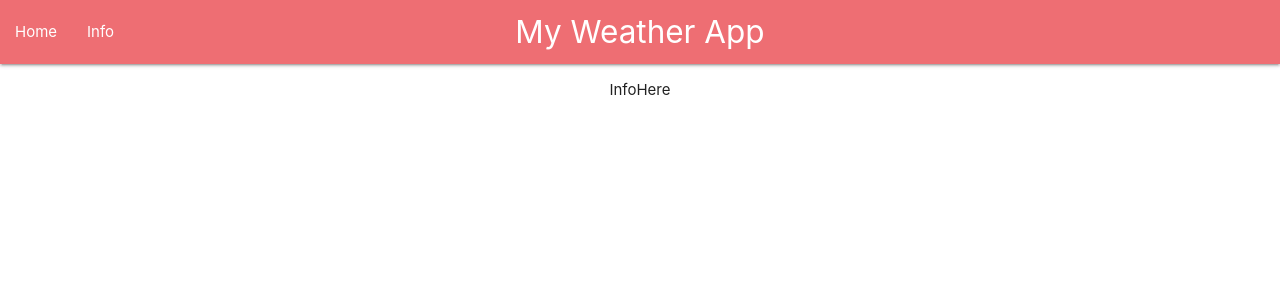
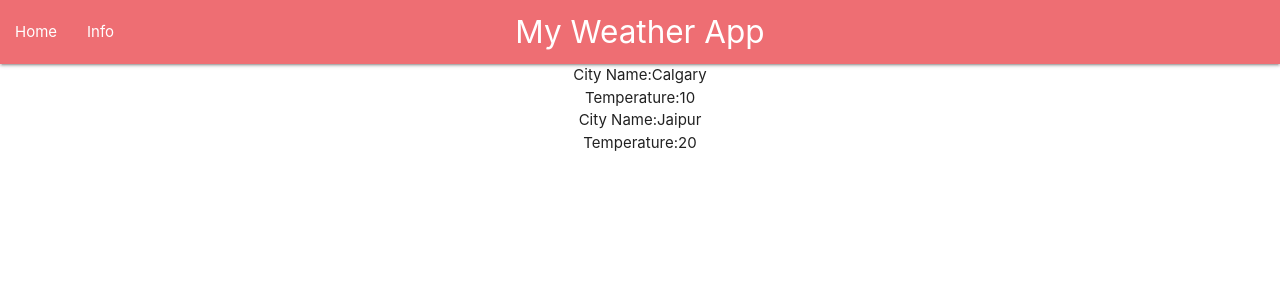
Before and after one commit to charu4001/mywthrappcp, a React (Create React App) app: page /Info in a window 1280 px wide. Shown: the top 300 px of the page. Built offline with nearby package versions, Linux system fonts and the light colour scheme.

Commit message:
redux store showing on Info Tab

```diff
--- a/package.json
+++ b/package.json
@@ -14,6 +14,7 @@
     "react-router-dom": "^5.2.0",
     "react-scripts": "4.0.0",
     "redux": "^4.0.5",
+    "redux-logger": "^3.0.6",
     "web-vitals": "^0.2.4"
   },
   "scripts": {
--- a/src/Info.js
+++ b/src/Info.js
@@ -1,11 +1,24 @@
 import React from 'react';
+import { store } from './index.js';
 
-const Info = () => {
+class Info extends React.Component {
+    render(){
+        const tempList = store.getState().temperatures.map( t => {
+            return (
+                <div className="Temperature" key={t.cityName}>
+                    <div>City Name:{t.cityName}</div>
+                    <div>Temperature:{t.temp}</div>
+                    <div></div>
+                </div>
+            )
+        })
+
     return(
         <div>
-            <p>InfoHere</p>
+            {tempList}
         </div>
     )
+    }
 }
 
 export default Info;
--- a/src/Navbar.js
+++ b/src/Navbar.js
@@ -1,20 +1,18 @@
 import React from 'react';
+import { Link } from 'react-router-dom';
 
 const Navbar = () => {
     return (
         <nav>
-            <div class="nav-wrapper">
-                <a class="brand-logo center">My Weather App</a>
-                <ul class="left hide-on-med-and-down">
-                    <li><a href="/">Home</a></li>
-                    <li><a href="/Info">Info</a></li>
+            <div className="nav-wrapper">
+                <a className="brand-logo center">My Weather App</a>
+                <ul className="left hide-on-med-and-down">
+                    <li><Link to="/">Home</Link></li>
+                    <li><Link to="/Info">Info</Link></li>
                 </ul>
             </div>
         </nav>
     )
 }
 
-
-
-
 export default Navbar;
--- a/src/index.js
+++ b/src/index.js
@@ -4,11 +4,12 @@ import './index.css';
 import App from './App';
 import reportWebVitals from './reportWebVitals';
 import 'materialize-css/dist/css/materialize.min.css'
-import { createStore } from 'redux';
+import { applyMiddleware, createStore } from 'redux';
 import { Provider } from 'react-redux';
 import rootReducer from './roorReducer';
+import logger from 'redux-logger'
 
-export const store = createStore(rootReducer);
+export const store = createStore(rootReducer, applyMiddleware(logger));
 
 ReactDOM.render(
   <React.StrictMode>
--- a/src/roorReducer.js
+++ b/src/roorReducer.js
@@ -6,7 +6,6 @@ const initState = {
 }
 
 const roorReducer = (state = initState, action) => {
-    console.log(action);
     if(action.type == 'ADD_TEMP')
     {
         state.temperatures.push(action.payload)
```
Also changed, not shown: src/Home.js (+0 -13 lines), src/fetchWether.js (+0 -8 lines), 2 other files (tests, documents, lock files or other folders).
